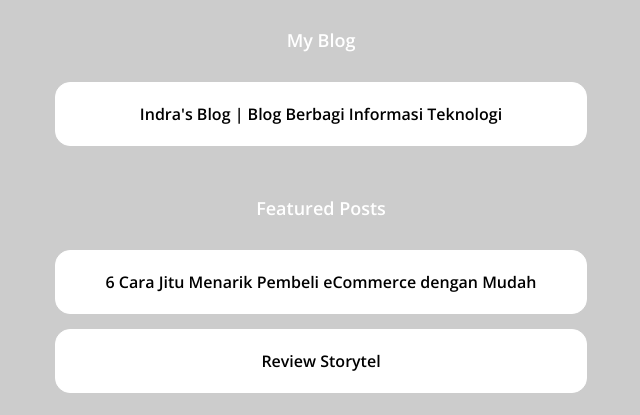
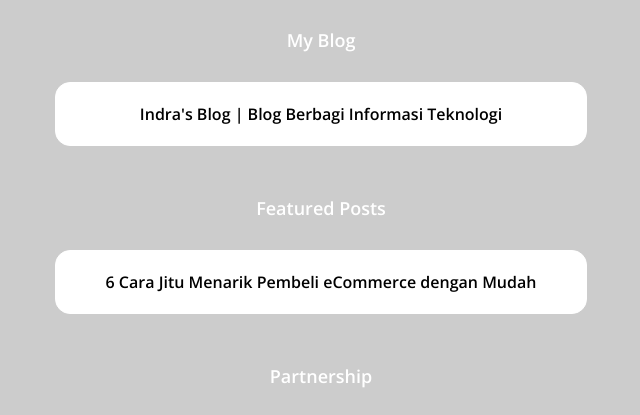
Before and after one commit to indraadp/links-bio, a plain HTML site: page index.html in a window 1280 px wide. Shown: the part 338-753 px from the top of the page, without its empty margins (319-959 px from the left). Drawn offline with nearby package versions, Linux system fonts and the light colour scheme.

Commit message:
index.html: Drop article Storytel
Signed-off-by: indraadp <indraproject777@gmail.com>

```diff
--- a/index.html
+++ b/index.html
@@ -75,11 +75,6 @@
             <a href="https://www.indradp.com/2022/04/6-cara-jitu-menarik-pembeli-ecommerce-dengan-mudah.html" target="_blank" class="links , button">6 Cara Jitu Menarik Pembeli eCommerce dengan Mudah</a>
         </div>
 
-        <div>
-            <a href="https://www.indradp.com/2022/03/review-aplikasi-storytel.html" target="_blank" class="links , button">Review Storytel</a>
-        </div>
-      </div>
-
     <div class='header-text'>
         <span>Partnership</span>
     </div>
```
